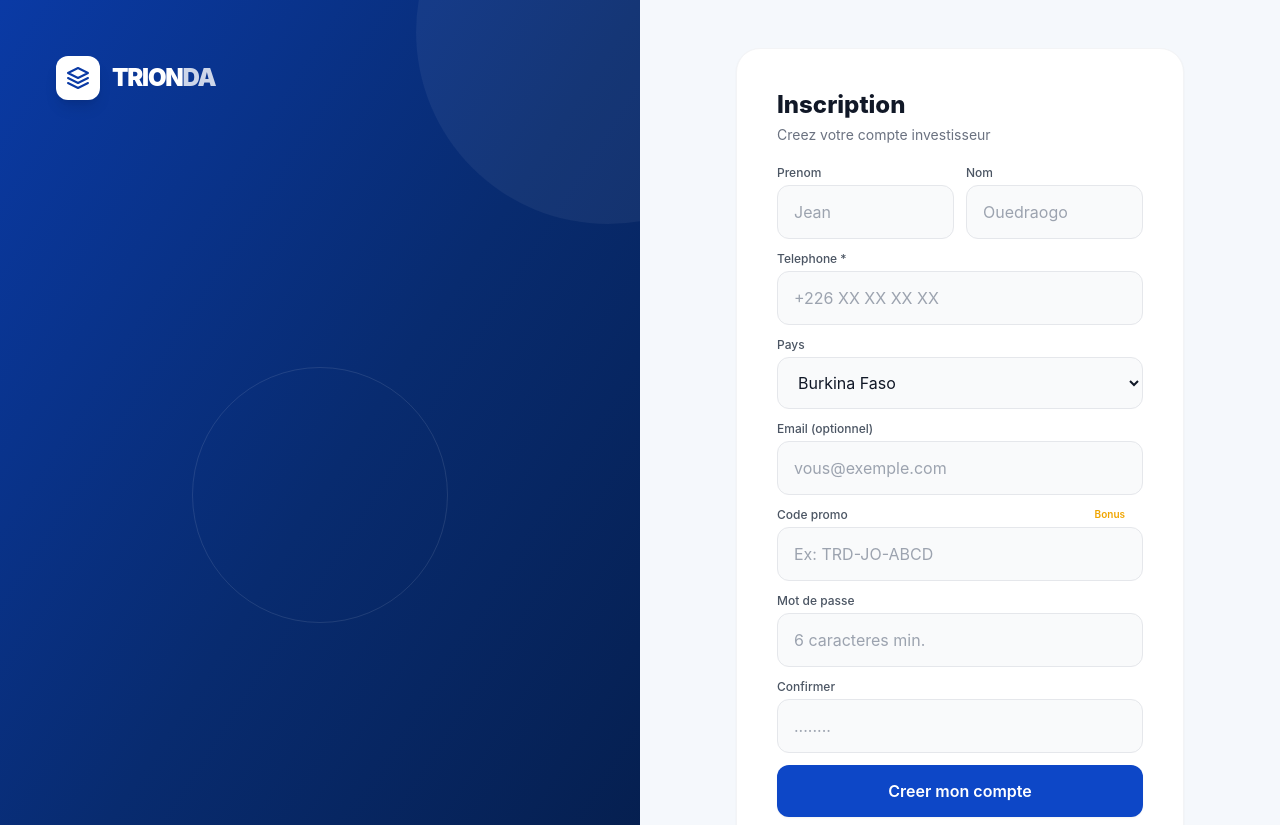
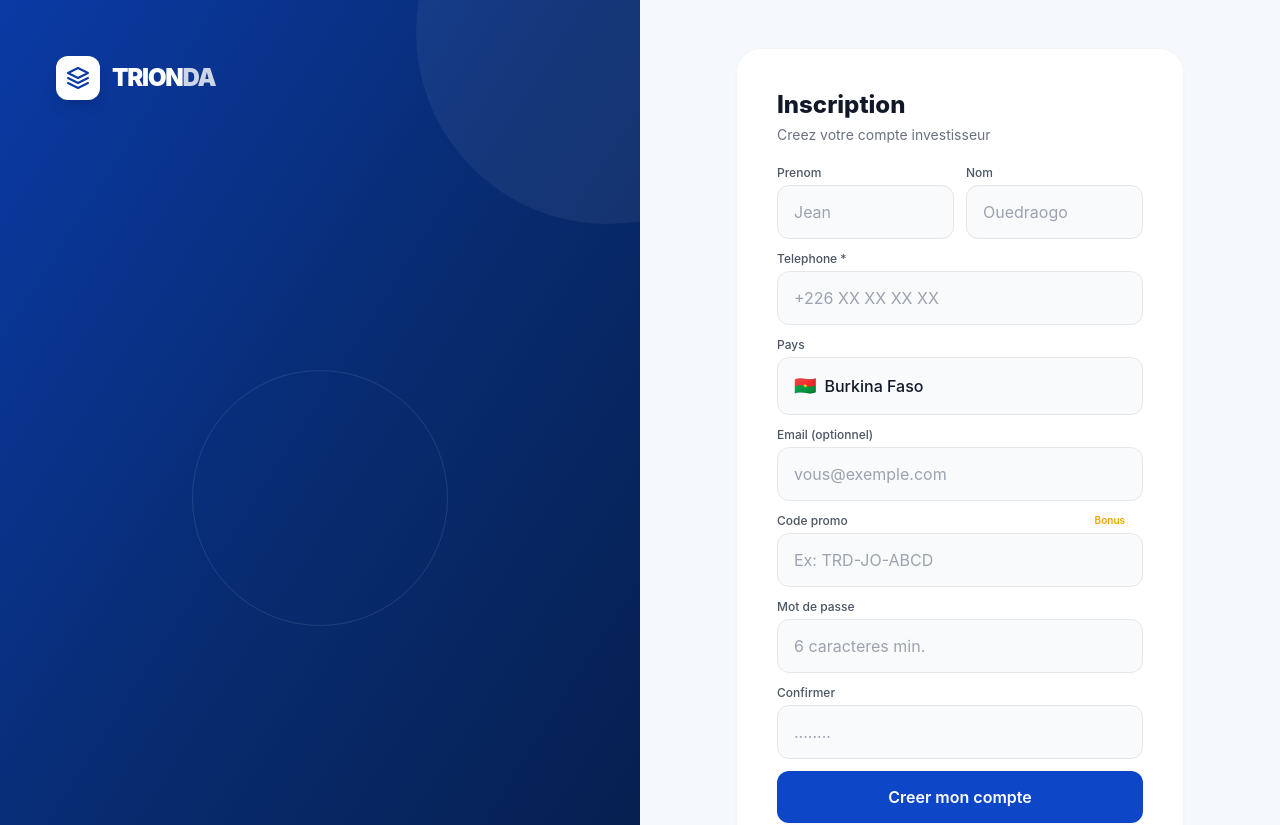
Before and after one commit to fredogary7-rgb/trionda, a Next.js app: page /register in a window 1280 px wide. Shown: the top 825 px of the page. Built offline with nearby package versions, Linux system fonts and the light colour scheme.

Commit message:
fix: pays Burkina Faso uniquement sur la page d'inscription

```diff
--- a/src/app/register/page.tsx
+++ b/src/app/register/page.tsx
@@ -4,8 +4,6 @@ import { useState } from "react";
 import { useRouter } from "next/navigation";
 import Link from "next/link";
 import BrandPanel from "@/components/BrandPanel";
-
-const COUNTRIES = ["Burkina Faso","Cote d'Ivoire","Mali","Senegal","Niger","Togo","Benin","Guinee","France","Autre"];
 
 export default function RegisterPage() {
   const router = useRouter();
@@ -62,7 +60,7 @@ return (
                 <div><label className="block text-xs font-medium text-gray-600 mb-1">Nom</label><input type="text" value={f.ln} onChange={up("ln")} className="input-light" placeholder="Ouedraogo" required /></div>
               </div>
               <div><label className="block text-xs font-medium text-gray-600 mb-1">Telephone *</label><input type="tel" value={f.ph} onChange={up("ph")} className="input-light" placeholder="+226 XX XX XX XX" required /></div>
-              <div><label className="block text-xs font-medium text-gray-600 mb-1">Pays</label><select value={f.co} onChange={up("co")} className="input-light cursor-pointer">{COUNTRIES.map(c => <option key={c}>{c}</option>)}</select></div>
+              <div><label className="block text-xs font-medium text-gray-600 mb-1">Pays</label><div className="input-light flex items-center gap-2 cursor-default"><span className="text-lg">🇧🇫</span><span className="text-gray-900 font-medium">Burkina Faso</span></div></div>
               <div><label className="block text-xs font-medium text-gray-600 mb-1">Email (optionnel)</label><input type="email" value={f.em} onChange={up("em")} className="input-light" placeholder="vous@exemple.com" /></div>
               <div className="relative">
                 <label className="block text-xs font-medium text-gray-600 mb-1">Code promo</label>
```
